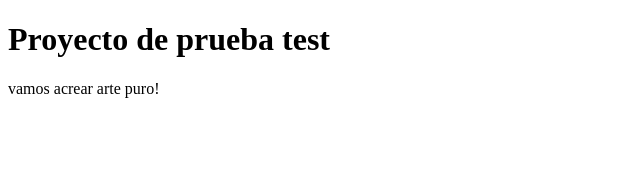
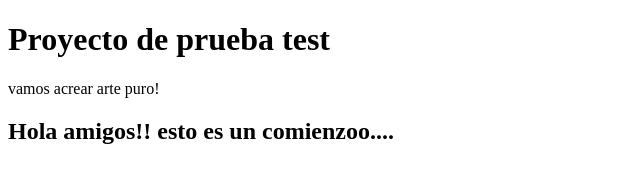
Before and after one commit to anniemacua/proyectoDemoCursoPrework, a plain HTML site: page index.html in a window 1280 px wide. Shown: the whole page, without its empty margins (0-640 px from the left). Drawn offline with Linux system fonts and the light colour scheme.

Commit message:
2 commmit

```diff
--- a/index.html
+++ b/index.html
@@ -9,5 +9,6 @@
 <body>
     <h1> Proyecto de prueba test</h1>
     <p> vamos acrear arte puro!</p>
+    <h2>Hola amigos!! esto es un comienzoo....</h2>
 </body>
 </html>
```
